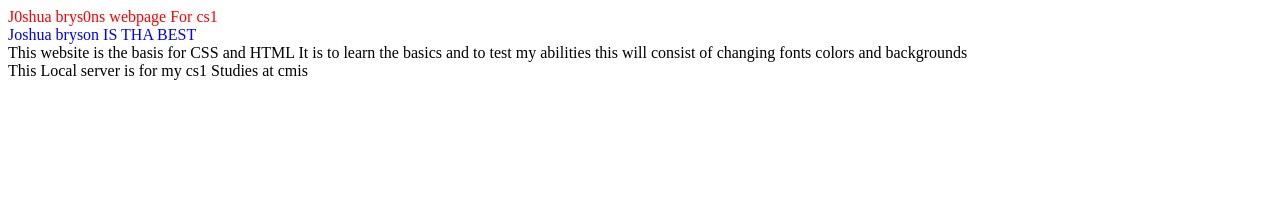
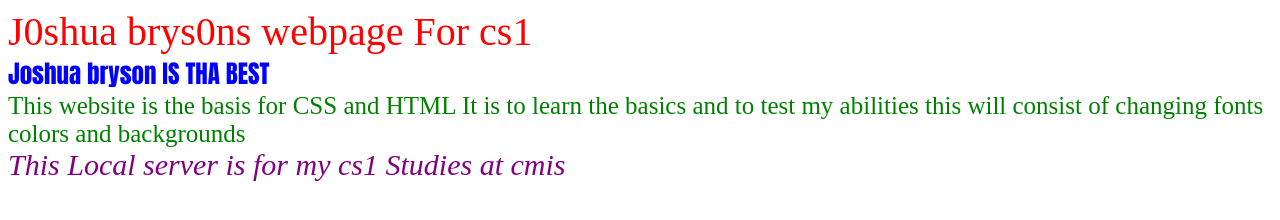
Before and after one commit to joshua2352-cmis/joshua2352-cmis-wd, a plain HTML site: page index.html in a window 1280 px wide. Drawn offline with Linux system fonts and the light colour scheme.

Commit message:
yoyoyoyo

```diff
--- a/main.css
+++ b/main.css
@@ -1,9 +1,21 @@
 header {
 color :red;
+font-size : 40px;
 }
+
 header2 {
+font-family: Impact, Charcoal, sans-serif;
 color :blue;
+font-size :25px;
 }
-header2 {
-font-family: "Times New Roman", Times, serif;
+Footer {
+font-size : 30px;
+font-style: italic;
+color :purple;
 }
+pg {
+color :green;
+font-size :25px;
+font-style :bold;
+
+}
```
